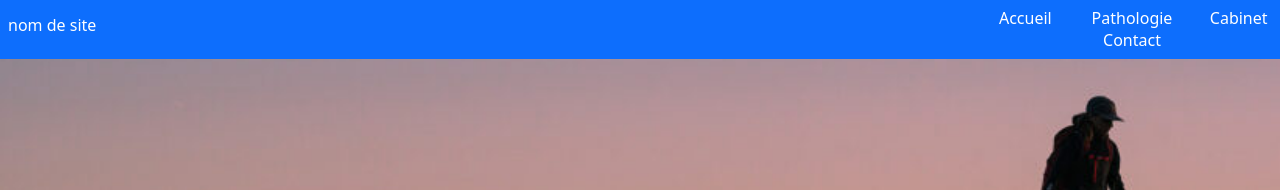
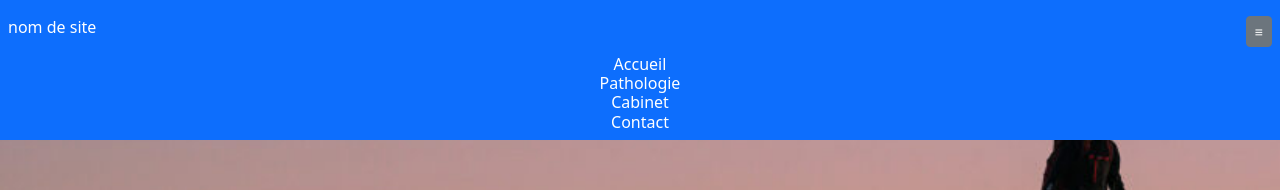
Before and after one commit to OddBxy/kine_web, an Angular app in the folder ANGULAR/: page / in a window 1280 px wide. Shown: the top 190 px of the page. Built offline with nearby package versions, Linux system fonts and the light colour scheme; no server answers.

Commit message:
Update app.component.html

```diff
--- a/ANGULAR/src/app/app.component.html
+++ b/ANGULAR/src/app/app.component.html
@@ -1,5 +1,5 @@
 <!--NAVBAR-->
-<nav class="navbar fixed-top bg-primary">
+<nav class="navbar fixed-top bg-primary" id="pre_responsiv">
     <div class="m-2 offset-md-4">
         <h6 class="p-0 text-white">nom de site</h6>
     </div>
@@ -24,6 +24,31 @@
     </div>
 </nav>
 
+<nav class="navbar fixed-top bg-primary" id="post_responsiv">
+    <div class="m-2 offset-md-4">
+        <h6 class="p-0 text-white">nom de site</h6>
+    </div>
+    <button class="btn btn-secondary btn-sm m-2" type="button" id="dropdown" (click)="dropDown()">
+        &#8801;
+    </button>
+    <div [style.display]="verif == 0 ? 'none' : 'flex'" class="col-12 flex-column">
+        <button class="col d-flex justify-content-center align-items-center dropdown-item" style="background-color: transparent; border: none;" (click)="goToIndex()">
+           <h6 class="m-0 text-white">Accueil</h6>
+        </button>
+        <button class="col d-flex justify-content-center align-items-center dropdown-item" style="background-color: transparent; border: none;" (click)="goToPathologies()">
+            <h6 class="m-0 text-white">Pathologie</h6>
+        </button>
+        <button class="col d-flex justify-content-center align-items-center dropdown-item" style="background-color: transparent; border: none;" (click)="goToCabinet()">
+            <h6 class="m-0 text-white">Cabinet</h6>
+        </button>
+        <button class="col d-flex justify-content-center align-items-center dropdown-item" style="background-color: transparent; border: none;" (click)="goToContact()">
+            <h6 class="m-0 text-white">Contact</h6>
+        </button>
+    </div>
+</nav>
+
+
+
 <!--COMPONENT HTML-->
 <router-outlet> </router-outlet>
 
```
